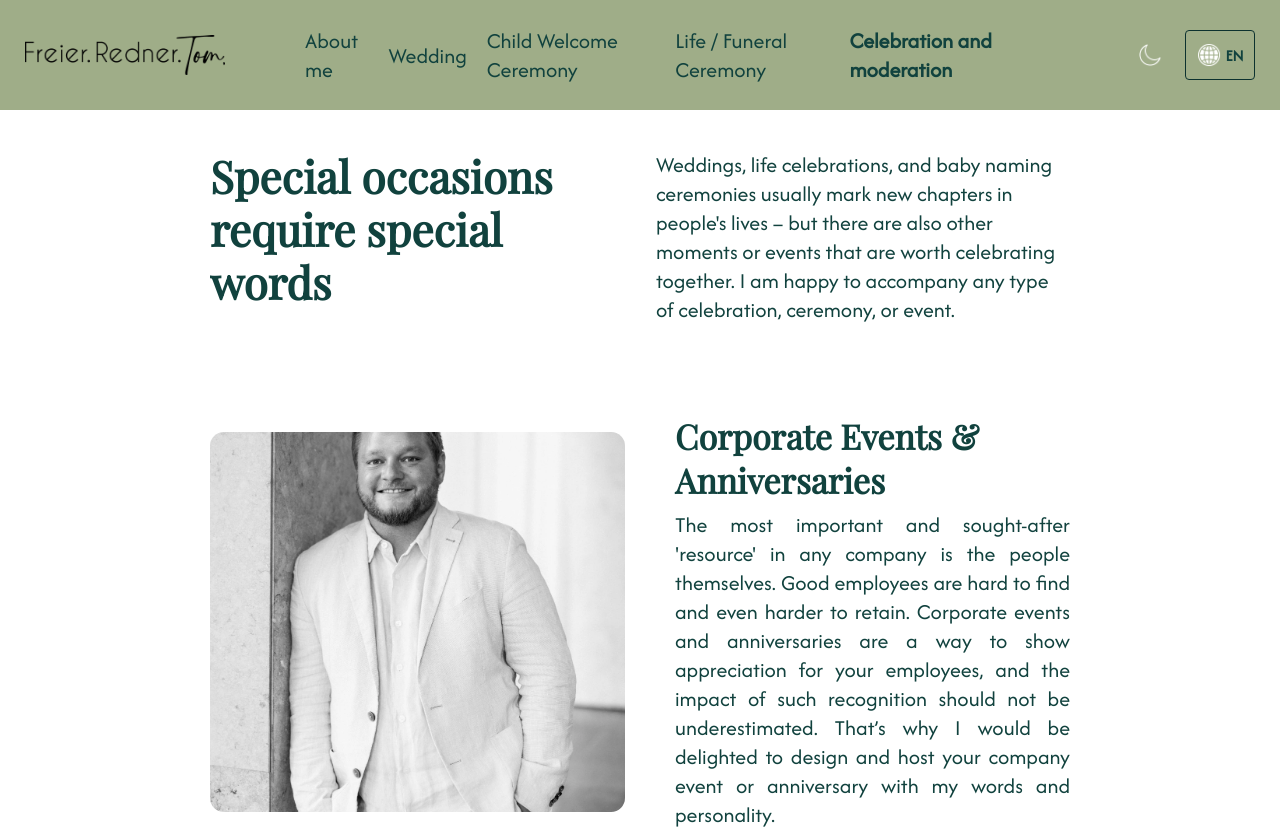
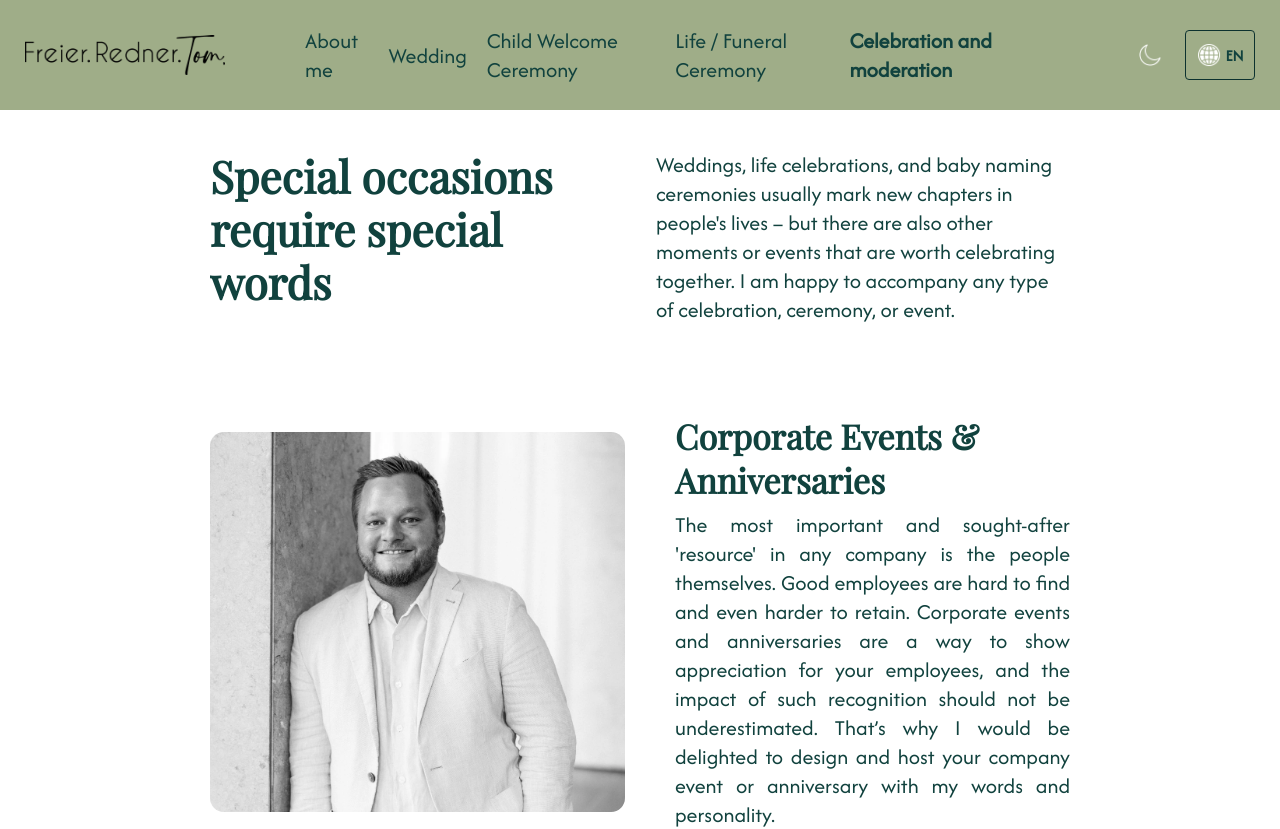
Before and after one commit to alexandreberthier/freier-redner-salzlechner, a Vue app: page /en/moderation in a window 1280 px wide. Shown: the top 829 px of the page. Built offline with nearby package versions, Linux system fonts and the light colour scheme.

Commit message:
bild gerichtet

```diff
--- a/src/views/ModerationView.vue
+++ b/src/views/ModerationView.vue
@@ -69,4 +69,8 @@ const faqs = computed(() => [
 
 <style scoped>
 
+:deep(.top-wrapper .image-wrapper:first-of-type img) {
+  object-position: 50% 25%;
+}
+
 </style>
```
